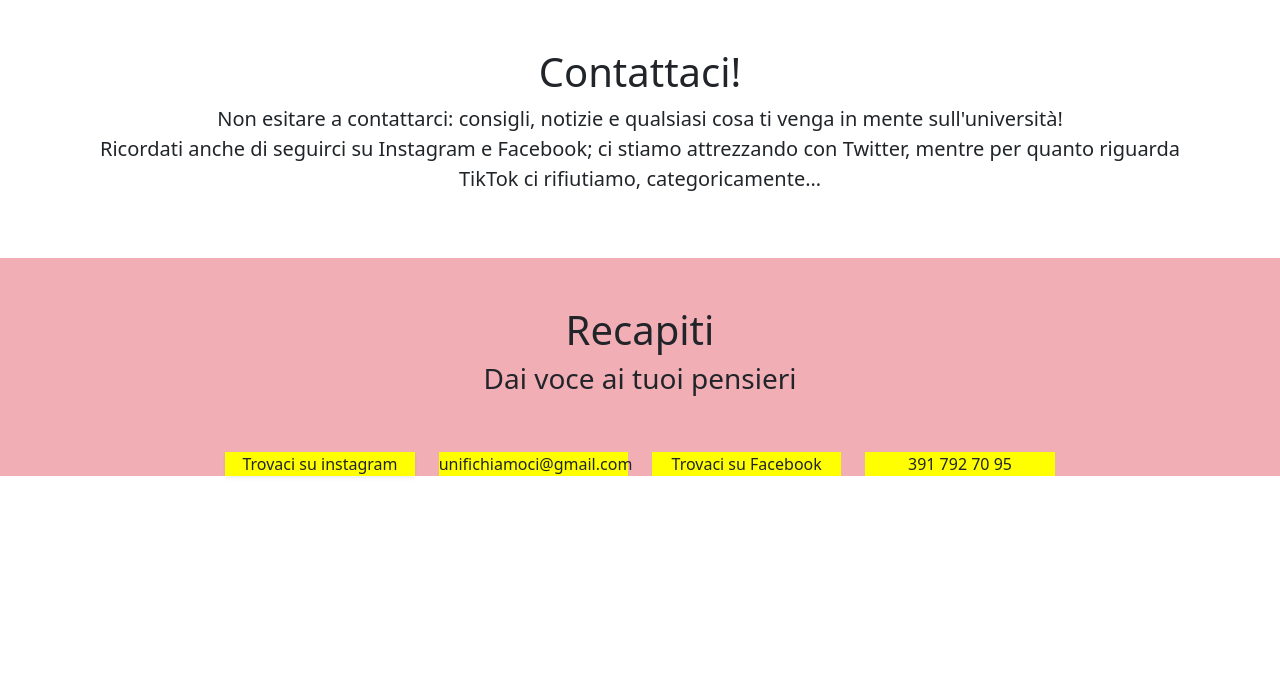
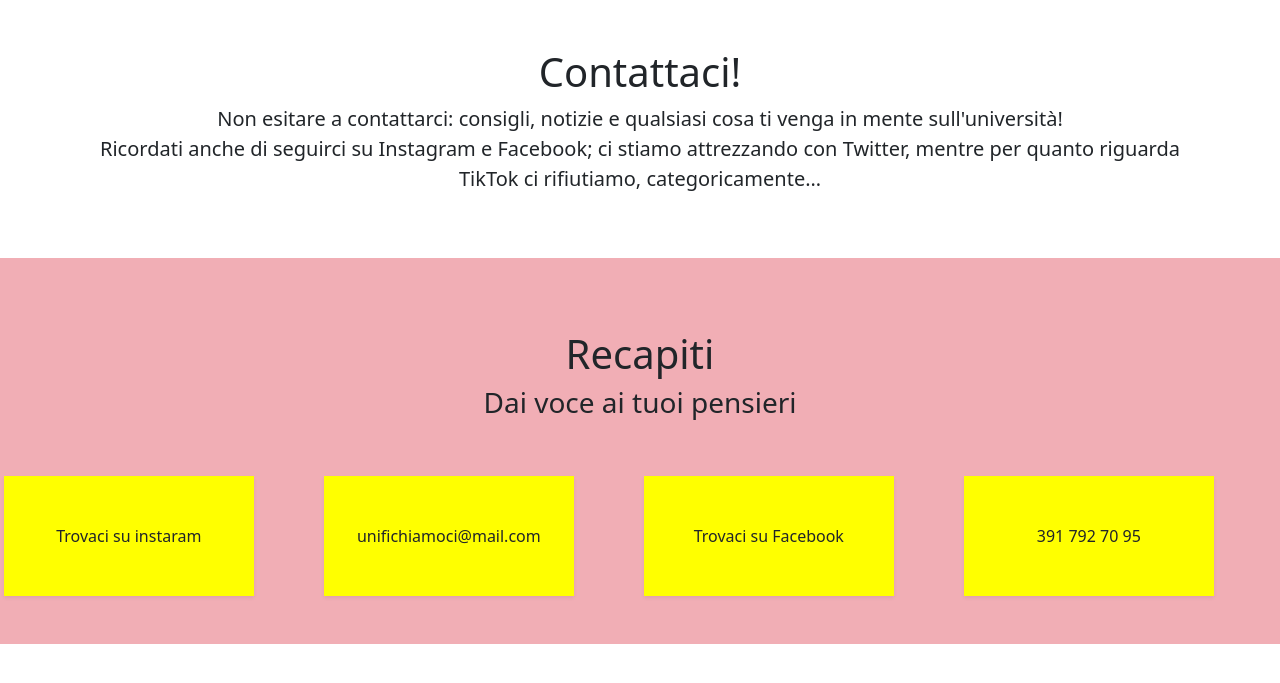
Before and after one commit to UniFiChiamoci/UniFiChiamoci, a PHP site: page /pages/contattaci.html in a window 1280 px wide. Shown: the top 683 px of the page. Run offline with PHP 8.4, Linux system fonts and the light colour scheme; some libraries are stand-ins or nearby versions.

Commit message:
contatti

```diff
--- a/pages/contattaci.html
+++ b/pages/contattaci.html
@@ -18,7 +18,7 @@
         </div>
       </main><!-- /.container -->
 
-      <div class="container-fluid contattaci_box-contatti">
+      <div class="container-fluid h-auto py-4 contattaci_box-contatti">
         <div class="row justify-content-md-center contattaci_box-contatti--instestazione">
           <div class=" py-5 text-center">
             <h1 class="">Recapiti</h1>
@@ -26,11 +26,11 @@
           </div>
 
         </div>
-          <div class="row justify-content-md-center mb-3 contattaci_box-contatti--recapiti text-center">
-              <div class="col-12 col-lg-2 h-100"><div class="shadow-sm py- contattaci_box-contatto contattaci_box-contatto--insta">Trovaci su instagram</div></div>
-              <div class="col-12 col-lg-2 h-100"><div class="contattaci_box-contatto contattaci_box-contatto--mail">unifichiamoci@gmail.com</div></div>
-              <div class="col-12 col-lg-2 h-100"><div class="contattaci_box-contatto contattaci_box-contatto--fb">Trovaci su Facebook</div></div>
-              <div class="col-12 col-lg-2 h-100"><div class="contattaci_box-contatto contattaci_box-contatto--cell">391 792 70 95</div></div>
+          <div class="row justify-content-center mb-3 text-center contattaci_box-contatti--recapiti ">
+              <div class="col-md-6 col-lg-3 px-1 mb-2 "><div class="shadow-sm py-5 contattaci_box-contatto contattaci_box-contatto--insta">Trovaci su instaram</div></div>
+              <div class="col-md-6 col-xl-3 col-lg-3 px-1 mb-2 "><div class="shadow-sm py-5 contattaci_box-contatto contattaci_box-contatto--mail">unifichiamoci@mail.com</div></div>
+              <div class="col-md-6 col-xl-3 col-lg-3 px-1 mb-2 "><div class="shadow-sm py-5 contattaci_box-contatto contattaci_box-contatto--fb">Trovaci su Facebook</div></div>
+              <div class="col-md-6 col-xl-3 col-lg-3 px-1 mb-2 "><div class="shadow-sm py-5 contattaci_box-contatto contattaci_box-contatto--cell">391 792 70 95</div></div>
           </div>
       </div>
 
--- a/sass/contattaci.scss
+++ b/sass/contattaci.scss
@@ -5,7 +5,7 @@
 
 .contattaci{
     &_box-contatti{
-            min-height: 1px;
+            height: 70vh;
             width: 100%;
             background-color: $red-200;
     }
@@ -13,7 +13,7 @@
     &_box-contatto{
 
         background-color: yellow;
-        // height: 70%;
+        width: 80%;
 
         &--insta{
 
```
Also changed, not shown: sass/contattaci.css, sass/contattaci.min.css, 2 other files.
